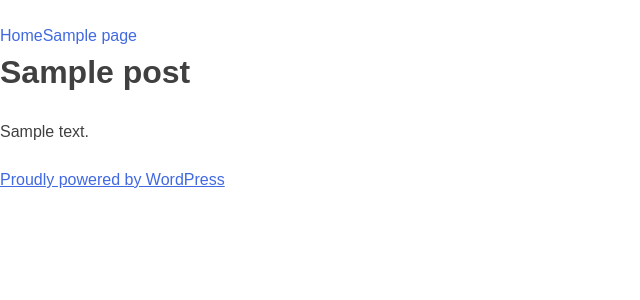
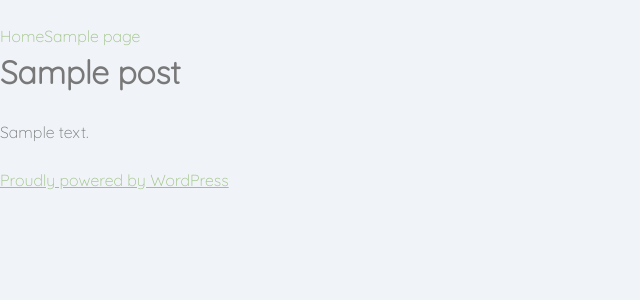
Before and after one commit to jenjjy/calm-fall-2018, a WordPress theme: template themes/calm/page.php in a window 1280 px wide. Shown: the top 300 px of the page, without its empty margins (0-640 px from the left). Run offline with PHP 8.4 and a stand-in for WordPress, Linux system fonts and the light colour scheme; the site name, menu and one post (Sample post) are stand-ins, and other content is empty.

Commit message:
readd variables

```diff
--- a/themes/calm/sass/_fonts.scss
+++ b/themes/calm/sass/_fonts.scss
@@ -2,26 +2,26 @@
 # Embedded Fonts
 --------------------------------------------------------------*/
 @font-face {
-  font-family: 'Quicksand';
-  src: url('../fonts/Quicksand-Light.eot');
-  src: url('../fonts/Quicksand-Light.eot?#iefix') format('embedded-opentype'),
-    url('../fonts/Quicksand-Light.woff2') format('woff2'),
-    url('../fonts/Quicksand-Light.woff') format('woff'),
-    url('../fonts/Quicksand-Light.ttf') format('truetype'),
-    url('../fonts/Quicksand-Light.svg#Quicksand-Light') format('svg');
+  font-family: 'Quicksand-Light';
+  src: url('../../fonts/Quicksand-Light.eot');
+  src: url('../../fonts/Quicksand-Light.eot?#iefix') format('embedded-opentype'),
+    url('../../fonts/Quicksand-Light.woff2') format('woff2'),
+    url('../../fonts/Quicksand-Light.woff') format('woff'),
+    url('../../fonts/Quicksand-Light.ttf') format('truetype'),
+    url('../../fonts/Quicksand-Light.svg#Quicksand-Light') format('svg');
   font-weight: 300;
   font-style: normal;
 }
 
 @font-face {
   font-family: 'Muli-ExtraLightItalic';
-  src: url('../fonts/Muli-ExtraLightItalic.eot');
-  src: url('../fonts/Muli-ExtraLightItalic.eot?#iefix')
+  src: url('../../fonts/Muli-ExtraLightItalic.eot');
+  src: url('../../fonts/Muli-ExtraLightItalic.eot?#iefix')
       format('embedded-opentype'),
-    url('../fonts/Muli-ExtraLightItalic.woff2') format('woff2'),
-    url('../fonts/Muli-ExtraLightItalic.woff') format('woff'),
-    url('../fonts/Muli-ExtraLightItalic.ttf') format('truetype'),
-    url('../fonts/Muli-ExtraLightItalic.svg#Muli-ExtraLightItalic')
+    url('../../fonts/Muli-ExtraLightItalic.woff2') format('woff2'),
+    url('../../fonts/Muli-ExtraLightItalic.woff') format('woff'),
+    url('../../fonts/Muli-ExtraLightItalic.ttf') format('truetype'),
+    url('../../fonts/Muli-ExtraLightItalic.svg#Muli-ExtraLightItalic')
       format('svg');
   font-weight: 200;
   font-style: italic;
@@ -29,194 +29,199 @@
 
 @font-face {
   font-family: 'Muli-LightItalic';
-  src: url('../fonts/Muli-LightItalic.eot');
-  src: url('../fonts/Muli-LightItalic.eot?#iefix') format('embedded-opentype'),
-    url('../fonts/Muli-LightItalic.woff2') format('woff2'),
-    url('../fonts/Muli-LightItalic.woff') format('woff'),
-    url('../fonts/Muli-LightItalic.ttf') format('truetype'),
-    url('../fonts/Muli-LightItalic.svg#Muli-LightItalic') format('svg');
+  src: url('../../fonts/Muli-LightItalic.eot');
+  src: url('../../fonts/Muli-LightItalic.eot?#iefix')
+      format('embedded-opentype'),
+    url('../../fonts/Muli-LightItalic.woff2') format('woff2'),
+    url('../../fonts/Muli-LightItalic.woff') format('woff'),
+    url('../../fonts/Muli-LightItalic.ttf') format('truetype'),
+    url('../../fonts/Muli-LightItalic.svg#Muli-LightItalic') format('svg');
   font-weight: 300;
   font-style: italic;
 }
 
 @font-face {
   font-family: 'Muli-BoldItalic';
-  src: url('../fonts/Muli-ExtraBoldItalic.eot');
-  src: url('../fonts/Muli-ExtraBoldItalic.eot?#iefix')
+  src: url('../../fonts/Muli-ExtraBoldItalic.eot');
+  src: url('../../fonts/Muli-ExtraBoldItalic.eot?#iefix')
       format('embedded-opentype'),
-    url('../fonts/Muli-ExtraBoldItalic.woff2') format('woff2'),
-    url('../fonts/Muli-ExtraBoldItalic.woff') format('woff'),
-    url('../fonts/Muli-ExtraBoldItalic.ttf') format('truetype'),
-    url('../fonts/Muli-ExtraBoldItalic.svg#Muli-ExtraBoldItalic') format('svg');
+    url('../../fonts/Muli-ExtraBoldItalic.woff2') format('woff2'),
+    url('../../fonts/Muli-ExtraBoldItalic.woff') format('woff'),
+    url('../../fonts/Muli-ExtraBoldItalic.ttf') format('truetype'),
+    url('../../fonts/Muli-ExtraBoldItalic.svg#Muli-ExtraBoldItalic')
+      format('svg');
   font-weight: 800;
   font-style: italic;
 }
 
 @font-face {
   font-family: 'Quicksand-Medium';
-  src: url('../fonts/Quicksand-Medium.eot');
-  src: url('../fonts/Quicksand-Medium.eot?#iefix') format('embedded-opentype'),
-    url('../fonts/Quicksand-Medium.woff2') format('woff2'),
-    url('../fonts/Quicksand-Medium.woff') format('woff'),
-    url('../fonts/Quicksand-Medium.ttf') format('truetype'),
-    url('../fonts/Quicksand-Medium.svg#Quicksand-Medium') format('svg');
+  src: url('../../fonts/Quicksand-Medium.eot');
+  src: url('../../fonts/Quicksand-Medium.eot?#iefix')
+      format('embedded-opentype'),
+    url('../../fonts/Quicksand-Medium.woff2') format('woff2'),
+    url('../../fonts/Quicksand-Medium.woff') format('woff'),
+    url('../../fonts/Quicksand-Medium.ttf') format('truetype'),
+    url('../../fonts/Quicksand-Medium.svg#Quicksand-Medium') format('svg');
   font-weight: 500;
   font-style: normal;
 }
 
 @font-face {
   font-family: 'Muli-Light';
-  src: url('../fonts/Muli-Light.eot');
-  src: url('../fonts/Muli-Light.eot?#iefix') format('embedded-opentype'),
-    url('../fonts/Muli-Light.woff2') format('woff2'),
-    url('../fonts/Muli-Light.woff') format('woff'),
-    url('../fonts/Muli-Light.ttf') format('truetype'),
-    url('../fonts/Muli-Light.svg#Muli-Light') format('svg');
+  src: url('../../fonts/Muli-Light.eot');
+  src: url('../../fonts/Muli-Light.eot?#iefix') format('embedded-opentype'),
+    url('../../fonts/Muli-Light.woff2') format('woff2'),
+    url('../../fonts/Muli-Light.woff') format('woff'),
+    url('../../fonts/Muli-Light.ttf') format('truetype'),
+    url('../../fonts/Muli-Light.svg#Muli-Light') format('svg');
   font-weight: 300;
   font-style: normal;
 }
 
 @font-face {
   font-family: 'Muli-Black';
-  src: url('../fonts/Muli-Black.eot');
-  src: url('../fonts/Muli-Black.eot?#iefix') format('embedded-opentype'),
-    url('../fonts/Muli-Black.woff2') format('woff2'),
-    url('../fonts/Muli-Black.woff') format('woff'),
-    url('../fonts/Muli-Black.ttf') format('truetype'),
-    url('../fonts/Muli-Black.svg#Muli-Black') format('svg');
+  src: url('../../fonts/Muli-Black.eot');
+  src: url('../../fonts/Muli-Black.eot?#iefix') format('embedded-opentype'),
+    url('../../fonts/Muli-Black.woff2') format('woff2'),
+    url('../../fonts/Muli-Black.woff') format('woff'),
+    url('../../fonts/Muli-Black.ttf') format('truetype'),
+    url('../../fonts/Muli-Black.svg#Muli-Black') format('svg');
   font-weight: 900;
   font-style: normal;
 }
 
 @font-face {
   font-family: 'Muli-BoldItalic';
-  src: url('../fonts/Muli-BoldItalic.eot');
-  src: url('../fonts/Muli-BoldItalic.eot?#iefix') format('embedded-opentype'),
-    url('../fonts/Muli-BoldItalic.woff2') format('woff2'),
-    url('../fonts/Muli-BoldItalic.woff') format('woff'),
-    url('../fonts/Muli-BoldItalic.ttf') format('truetype'),
-    url('../fonts/Muli-BoldItalic.svg#Muli-BoldItalic') format('svg');
+  src: url('../../fonts/Muli-BoldItalic.eot');
+  src: url('../../fonts/Muli-BoldItalic.eot?#iefix') format('embedded-opentype'),
+    url('../../fonts/Muli-BoldItalic.woff2') format('woff2'),
+    url('../../fonts/Muli-BoldItalic.woff') format('woff'),
+    url('../../fonts/Muli-BoldItalic.ttf') format('truetype'),
+    url('../../fonts/Muli-BoldItalic.svg#Muli-BoldItalic') format('svg');
   font-weight: bold;
   font-style: italic;
 }
 
 @font-face {
   font-family: 'Muli-SemiBoldItalic';
-  src: url('../fonts/Muli-SemiBoldItalic.eot');
-  src: url('../fonts/Muli-SemiBoldItalic.eot?#iefix')
+  src: url('../../fonts/Muli-SemiBoldItalic.eot');
+  src: url('../../fonts/Muli-SemiBoldItalic.eot?#iefix')
       format('embedded-opentype'),
-    url('../fonts/Muli-SemiBoldItalic.woff2') format('woff2'),
-    url('../fonts/Muli-SemiBoldItalic.woff') format('woff'),
-    url('../fonts/Muli-SemiBoldItalic.ttf') format('truetype'),
-    url('../fonts/Muli-SemiBoldItalic.svg#Muli-SemiBoldItalic') format('svg');
+    url('../../fonts/Muli-SemiBoldItalic.woff2') format('woff2'),
+    url('../../fonts/Muli-SemiBoldItalic.woff') format('woff'),
+    url('../../fonts/Muli-SemiBoldItalic.ttf') format('truetype'),
+    url('../../fonts/Muli-SemiBoldItalic.svg#Muli-SemiBoldItalic') format('svg');
   font-weight: 600;
   font-style: italic;
 }
 
 @font-face {
   font-family: 'Muli-BlackItalic';
-  src: url('../fonts/Muli-BlackItalic.eot');
-  src: url('../fonts/Muli-BlackItalic.eot?#iefix') format('embedded-opentype'),
-    url('../fonts/Muli-BlackItalic.woff2') format('woff2'),
-    url('../fonts/Muli-BlackItalic.woff') format('woff'),
-    url('../fonts/Muli-BlackItalic.ttf') format('truetype'),
-    url('../fonts/Muli-BlackItalic.svg#Muli-BlackItalic') format('svg');
+  src: url('../../fonts/Muli-BlackItalic.eot');
+  src: url('../../fonts/Muli-BlackItalic.eot?#iefix')
+      format('embedded-opentype'),
+    url('../../fonts/Muli-BlackItalic.woff2') format('woff2'),
+    url('../../fonts/Muli-BlackItalic.woff') format('woff'),
+    url('../../fonts/Muli-BlackItalic.ttf') format('truetype'),
+    url('../../fonts/Muli-BlackItalic.svg#Muli-BlackItalic') format('svg');
   font-weight: 900;
   font-style: italic;
 }
 
 @font-face {
   font-family: 'Quicksand-Bold';
-  src: url('../fonts/Quicksand-Bold.eot');
-  src: url('../fonts/Quicksand-Bold.eot?#iefix') format('embedded-opentype'),
-    url('../fonts/Quicksand-Bold.woff2') format('woff2'),
-    url('../fonts/Quicksand-Bold.woff') format('woff'),
-    url('../fonts/Quicksand-Bold.ttf') format('truetype'),
-    url('../fonts/Quicksand-Bold.svg#Quicksand-Bold') format('svg');
+  src: url('../../fonts/Quicksand-Bold.eot');
+  src: url('../../fonts/Quicksand-Bold.eot?#iefix') format('embedded-opentype'),
+    url('../../fonts/Quicksand-Bold.woff2') format('woff2'),
+    url('../../fonts/Quicksand-Bold.woff') format('woff'),
+    url('../../fonts/Quicksand-Bold.ttf') format('truetype'),
+    url('../../fonts/Quicksand-Bold.svg#Quicksand-Bold') format('svg');
   font-weight: bold;
   font-style: normal;
 }
 
 @font-face {
   font-family: 'Quicksand';
-  src: url('../fonts/Quicksand-Regular.eot');
-  src: url('../fonts/Quicksand-Regular.eot?#iefix') format('embedded-opentype'),
-    url('../fonts/Quicksand-Regular.woff2') format('woff2'),
-    url('../fonts/Quicksand-Regular.woff') format('woff'),
-    url('../fonts/Quicksand-Regular.ttf') format('truetype'),
-    url('../fonts/Quicksand-Regular.svg#Quicksand-Regular') format('svg');
+  src: url('../../fonts/Quicksand-Regular.eot');
+  src: url('../../fonts/Quicksand-Regular.eot?#iefix')
+      format('embedded-opentype'),
+    url('../../fonts/Quicksand-Regular.woff2') format('woff2'),
+    url('../../fonts/Quicksand-Regular.woff') format('woff'),
+    url('../../fonts/Quicksand-Regular.ttf') format('truetype'),
+    url('../../fonts/Quicksand-Regular.svg#Quicksand-Regular') format('svg');
   font-weight: normal;
   font-style: normal;
 }
 
 @font-face {
   font-family: 'Muli-Bold';
-  src: url('../fonts/Muli-Bold.eot');
-  src: url('../fonts/Muli-Bold.eot?#iefix') format('embedded-opentype'),
-    url('../fonts/Muli-Bold.woff2') format('woff2'),
-    url('../fonts/Muli-Bold.woff') format('woff'),
-    url('../fonts/Muli-Bold.ttf') format('truetype'),
-    url('../fonts/Muli-Bold.svg#Muli-Bold') format('svg');
+  src: url('../../fonts/Muli-Bold.eot');
+  src: url('../../fonts/Muli-Bold.eot?#iefix') format('embedded-opentype'),
+    url('../../fonts/Muli-Bold.woff2') format('woff2'),
+    url('../../fonts/Muli-Bold.woff') format('woff'),
+    url('../../fonts/Muli-Bold.ttf') format('truetype'),
+    url('../../fonts/Muli-Bold.svg#Muli-Bold') format('svg');
   font-weight: bold;
   font-style: normal;
 }
 
 @font-face {
   font-family: 'Muli-ExtraLight';
-  src: url('../fonts/Muli-ExtraLight.eot');
-  src: url('../fonts/Muli-ExtraLight.eot?#iefix') format('embedded-opentype'),
-    url('../fonts/Muli-ExtraLight.woff2') format('woff2'),
-    url('../fonts/Muli-ExtraLight.woff') format('woff'),
-    url('../fonts/Muli-ExtraLight.ttf') format('truetype'),
-    url('../fonts/Muli-ExtraLight.svg#Muli-ExtraLight') format('svg');
+  src: url('../../fonts/Muli-ExtraLight.eot');
+  src: url('../../fonts/Muli-ExtraLight.eot?#iefix') format('embedded-opentype'),
+    url('../../fonts/Muli-ExtraLight.woff2') format('woff2'),
+    url('../../fonts/Muli-ExtraLight.woff') format('woff'),
+    url('../../fonts/Muli-ExtraLight.ttf') format('truetype'),
+    url('../../fonts/Muli-ExtraLight.svg#Muli-ExtraLight') format('svg');
   font-weight: 200;
   font-style: normal;
 }
 
 @font-face {
   font-family: 'Muli-SemiBold';
-  src: url('../fonts/Muli-SemiBold.eot');
-  src: url('../fonts/Muli-SemiBold.eot?#iefix') format('embedded-opentype'),
-    url('../fonts/Muli-SemiBold.woff2') format('woff2'),
-    url('../fonts/Muli-SemiBold.woff') format('woff'),
-    url('../fonts/Muli-SemiBold.ttf') format('truetype'),
-    url('../fonts/Muli-SemiBold.svg#Muli-SemiBold') format('svg');
+  src: url('../../fonts/Muli-SemiBold.eot');
+  src: url('../../fonts/Muli-SemiBold.eot?#iefix') format('embedded-opentype'),
+    url('../../fonts/Muli-SemiBold.woff2') format('woff2'),
+    url('../../fonts/Muli-SemiBold.woff') format('woff'),
+    url('../../fonts/Muli-SemiBold.ttf') format('truetype'),
+    url('../../fonts/Muli-SemiBold.svg#Muli-SemiBold') format('svg');
   font-weight: 600;
   font-style: normal;
 }
 
 @font-face {
   font-family: 'Muli';
-  src: url('../fonts/Muli-Regular.eot');
-  src: url('../fonts/Muli-Regular.eot?#iefix') format('embedded-opentype'),
-    url('../fonts/Muli-Regular.woff2') format('woff2'),
-    url('../fonts/Muli-Regular.woff') format('woff'),
-    url('../fonts/Muli-Regular.ttf') format('truetype'),
-    url('../fonts/Muli-Regular.svg#Muli-Regular') format('svg');
+  src: url('../../fonts/Muli-Regular.eot');
+  src: url('../../fonts/Muli-Regular.eot?#iefix') format('embedded-opentype'),
+    url('../../fonts/Muli-Regular.woff2') format('woff2'),
+    url('../../fonts/Muli-Regular.woff') format('woff'),
+    url('../../fonts/Muli-Regular.ttf') format('truetype'),
+    url('../../fonts/Muli-Regular.svg#Muli-Regular') format('svg');
   font-weight: normal;
   font-style: normal;
 }
 
 @font-face {
   font-family: 'Muli-Italic';
-  src: url('../fonts/Muli-Italic.eot');
-  src: url('../fonts/Muli-Italic.eot?#iefix') format('embedded-opentype'),
-    url('../fonts/Muli-Italic.woff2') format('woff2'),
-    url('../fonts/Muli-Italic.woff') format('woff'),
-    url('../fonts/Muli-Italic.ttf') format('truetype'),
-    url('../fonts/Muli-Italic.svg#Muli-Italic') format('svg');
+  src: url('../../fonts/Muli-Italic.eot');
+  src: url('../../fonts/Muli-Italic.eot?#iefix') format('embedded-opentype'),
+    url('../../fonts/Muli-Italic.woff2') format('woff2'),
+    url('../../fonts/Muli-Italic.woff') format('woff'),
+    url('../../fonts/Muli-Italic.ttf') format('truetype'),
+    url('../../fonts/Muli-Italic.svg#Muli-Italic') format('svg');
   font-weight: normal;
   font-style: italic;
 }
 
 @font-face {
   font-family: 'Muli-ExtraBold';
-  src: url('../fonts/Muli-ExtraBold.eot');
-  src: url('../fonts/Muli-ExtraBold.eot?#iefix') format('embedded-opentype'),
-    url('../fonts/Muli-ExtraBold.woff2') format('woff2'),
-    url('../fonts/Muli-ExtraBold.woff') format('woff'),
-    url('../fonts/Muli-ExtraBold.ttf') format('truetype'),
-    url('../fonts/Muli-ExtraBold.svg#Muli-ExtraBold') format('svg');
+  src: url('../../fonts/Muli-ExtraBold.eot');
+  src: url('../../fonts/Muli-ExtraBold.eot?#iefix') format('embedded-opentype'),
+    url('../../fonts/Muli-ExtraBold.woff2') format('woff2'),
+    url('../../fonts/Muli-ExtraBold.woff') format('woff'),
+    url('../../fonts/Muli-ExtraBold.ttf') format('truetype'),
+    url('../../fonts/Muli-ExtraBold.svg#Muli-ExtraBold') format('svg');
   font-weight: 800;
   font-style: normal;
 }
--- a/themes/calm/sass/_variables.scss
+++ b/themes/calm/sass/_variables.scss
@@ -1,6 +1,10 @@
 // Structure
 
 $base__space-unit: 1.5rem;
+$color__border-abbr: 1px dotted black;
+$color__background-ins: purple;
+$color__background-hr: green;
+$color__background-screen: red;
 
 // Main Colors
 $primary__color: #52b0cc;
@@ -13,15 +17,17 @@ $color__background-pre: yellow;
 
 // Text Color
 $color__text-main: #787878;
+$color__text-screen: green;
 $color__white: #ffff;
 
 $color__link: #9ec284;
 $color__link-hover: linear-gradient(rgba(0, 0, 0, 0.4), rgba(0, 0, 0, 0.4));
+$color__link-visited: yellowgreen;
 
 // Typography
 
-$font__main: 'Quicksand', sans-serif;
-$font__code: Monaco, Consolas, 'Andale Mono', 'DejaVu Sans Mono', monospace;
-$font__pre: 'Courier 10 Pitch', Courier, monospace;
+$font__main: 'Quicksand-Light', sans-serif;
+$font__code: 'Muli-Bold', 'Andale Mono', 'DejaVu Sans Mono', monospace;
+$font__pre: 'Quicksand', Courier, monospace;
 $font__line-height-body: 1.5;
 $font__line-height-pre: 1.6;
--- a/themes/calm/style.css
+++ b/themes/calm/style.css
@@ -222,7 +222,7 @@ th {
 # Embedded Fonts
 --------------------------------------------------------------*/
 @font-face {
-  font-family: 'Quicksand';
+  font-family: 'Quicksand-Light';
   src: url("../../fonts/Quicksand-Light.eot");
   src: url("../../fonts/Quicksand-Light.eot?#iefix") format("embedded-opentype"), url("../../fonts/Quicksand-Light.woff2") format("woff2"), url("../../fonts/Quicksand-Light.woff") format("woff"), url("../../fonts/Quicksand-Light.ttf") format("truetype"), url("../../fonts/Quicksand-Light.svg#Quicksand-Light") format("svg");
   font-weight: 300;
@@ -355,8 +355,8 @@ button,
 input,
 select,
 textarea {
-  color: #404040;
-  font-family: sans-serif;
+  color: #787878;
+  font-family: "Quicksand-Light", sans-serif;
   font-size: 16px;
   font-size: 1rem;
   line-height: 1.5; }
@@ -379,8 +379,8 @@ address {
   margin: 0 0 1.5rem; }
 
 pre {
-  background: #eee;
-  font-family: "Courier 10 Pitch", Courier, monospace;
+  background: yellow;
+  font-family: "Quicksand", Courier, monospace;
   font-size: 15px;
   font-size: 0.9375rem;
   line-height: 1.6;
@@ -390,16 +390,16 @@ pre {
   padding: 1.6rem; }
 
 code, kbd, tt, var {
-  font-family: Monaco, Consolas, "Andale Mono", "DejaVu Sans Mono", monospace;
+  font-family: "Muli-Bold", "Andale Mono", "DejaVu Sans Mono", monospace;
   font-size: 15px;
   font-size: 0.9375rem; }
 
 abbr, acronym {
-  border-bottom: 1px dotted #666;
+  border-bottom: 1px dotted 1px dotted black;
   cursor: help; }
 
 mark, ins {
-  background: #fff9c0;
+  background: purple;
   text-decoration: none; }
 
 big {
@@ -422,7 +422,7 @@ html {
           box-sizing: inherit; }
 
 body {
-  background: #fff;
+  background: #f0f3f8;
   /* Fallback for when there is no custom background color defined. */ }
 
 blockquote,
@@ -434,7 +434,7 @@ q {
     content: ''; }
 
 hr {
-  background-color: #ccc;
+  background-color: green;
   border: 0;
   height: 1px;
   margin-bottom: 1.5rem; }
@@ -542,11 +542,11 @@ textarea {
 --------------------------------------------------------------*/
 /* Links */
 a {
-  color: royalblue; }
+  color: #9ec284; }
   a:visited {
-    color: purple; }
+    color: yellowgreen; }
   a:hover, a:focus, a:active {
-    color: midnightblue; }
+    color: linear-gradient(rgba(0, 0, 0, 0.4), rgba(0, 0, 0, 0.4)); }
   a:focus {
     outline: thin dotted; }
   a:hover, a:active {
@@ -630,12 +630,12 @@ a {
   width: 1px;
   overflow: hidden; }
   .screen-reader-text:focus {
-    background-color: #f1f1f1;
+    background-color: red;
     border-radius: 3px;
     -webkit-box-shadow: 0 0 2px 2px rgba(0, 0, 0, 0.6);
             box-shadow: 0 0 2px 2px rgba(0, 0, 0, 0.6);
     clip: auto !important;
-    color: #21759b;
+    color: green;
     display: block;
     font-size: 14px;
     font-size: 0.875rem;
```
Also changed, not shown: themes/calm/build/css/style.min.css, 1 other file.
